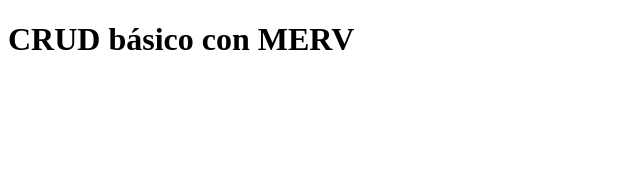
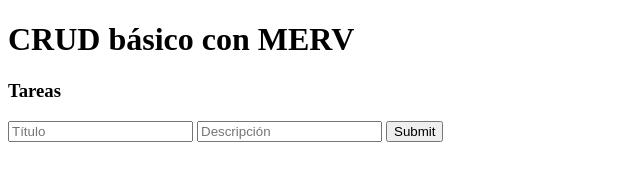
Before and after one commit to jhonarielgj/MEVN, a website: page CRUD_Basico_MEVN/src/public/index.html in a window 1280 px wide. Shown: the whole page, without its empty margins (0-640 px from the left). Drawn offline with Linux system fonts and the light colour scheme.

Commit message:
Crud Mevn 1

```diff
--- a/CRUD_Basico_MEVN/src/index.js
+++ b/CRUD_Basico_MEVN/src/index.js
@@ -19,13 +19,13 @@ const puerto = app.get('puerto');
 // Devuelve por ej: GET / 304 25.200 ms - - Petición 'Get' desde ruta '/' devuelve
 // código '304' y tardó '25 ms'
 app.use(morgan('dev'));
+
 // Para entener información de tipo json
 app.use(express.json());
 
 // Routes
 // Define /tasks como la raiz de las rutas de tasks.js
 app.use('/tasks', tasks);
-
 
 // Static files
 // __dirname es una constante que tiene la ruta completa del SO del proyecto
--- a/CRUD_Basico_MEVN/src/public/index.html
+++ b/CRUD_Basico_MEVN/src/public/index.html
@@ -1,11 +1,20 @@
 <!DOCTYPE html>
 <html lang="es">
+
 <head>
     <meta charset="UTF-8">
     <meta name="viewport" content="width=device-width, initial-scale=1.0">
     <title>MERV STACK</title>
 </head>
+
 <body>
     <h1>CRUD básico con MERV</h1>
+    <h3>Tareas</h3>
+    <form action="/tasks" method="POST">
+        <input type="text" placeholder="Título" name="title">
+        <input type="text" placeholder="Descripción" name="description">
+        <button type="submit">Submit</button>
+    </form>
 </body>
+
 </html>
```
Also changed, not shown: CRUD_Basico_MEVN/package.json (+8 -2 lines), CRUD_Basico_MEVN/src/routes/tasks.js (+7 -3 lines), CRUD_Basico_MEVN/src/app/index.js (added), 1 other file.
